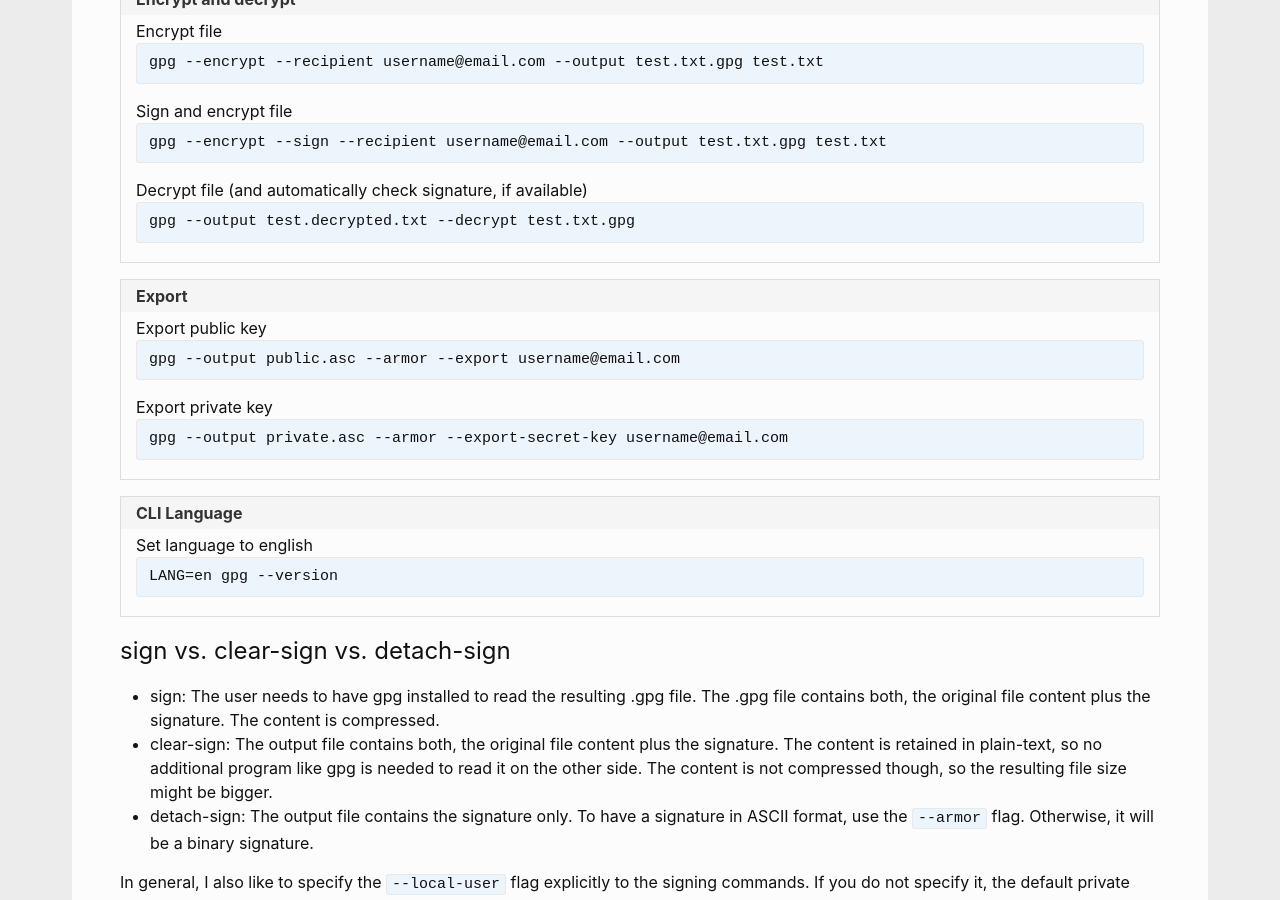
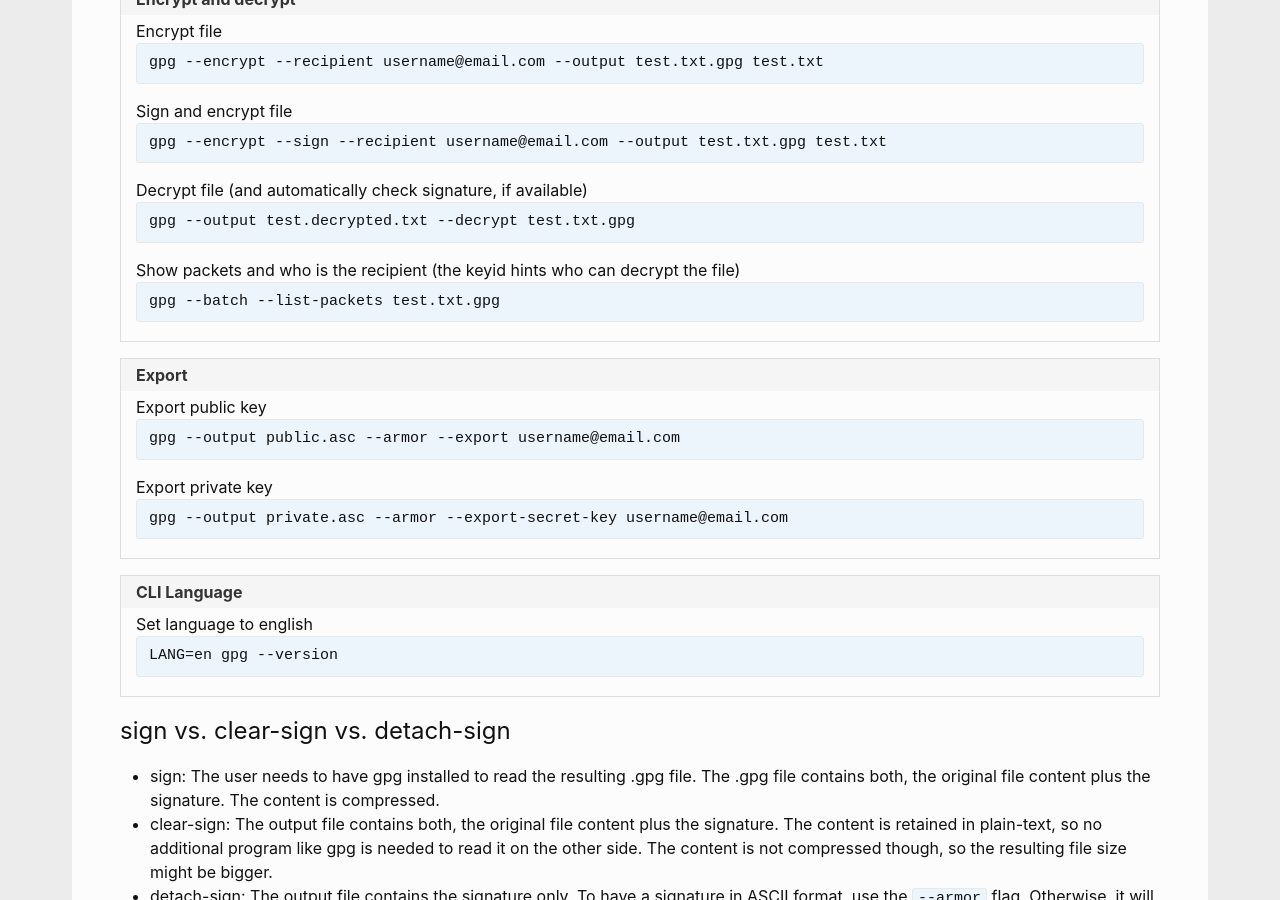
Before and after one commit to andreas-mausch/cheatsheets, a Jekyll site: the page built from _cheatsheets/gpg.md, in a window 1280 px wide and 900 px high, scrolled down 1009 px. Built offline with Jekyll 4.4.1, drawn with Linux system fonts in a browser that asks for light colours.

Commit message:
gpg list-packets

```diff
--- a/_cheatsheets/gpg.md
+++ b/_cheatsheets/gpg.md
@@ -22,6 +22,7 @@ section:
       Encrypt file: gpg --encrypt --recipient username@email.com --output test.txt.gpg test.txt
       Sign and encrypt file: gpg --encrypt --sign --recipient username@email.com --output test.txt.gpg test.txt
       Decrypt file (and automatically check signature, if available): gpg --output test.decrypted.txt --decrypt test.txt.gpg
+      Show packets and who is the recipient (the keyid hints who can decrypt the file): gpg --batch --list-packets test.txt.gpg
   - name: Export
     commands:
       Export public key: gpg --output public.asc --armor --export username@email.com
```
